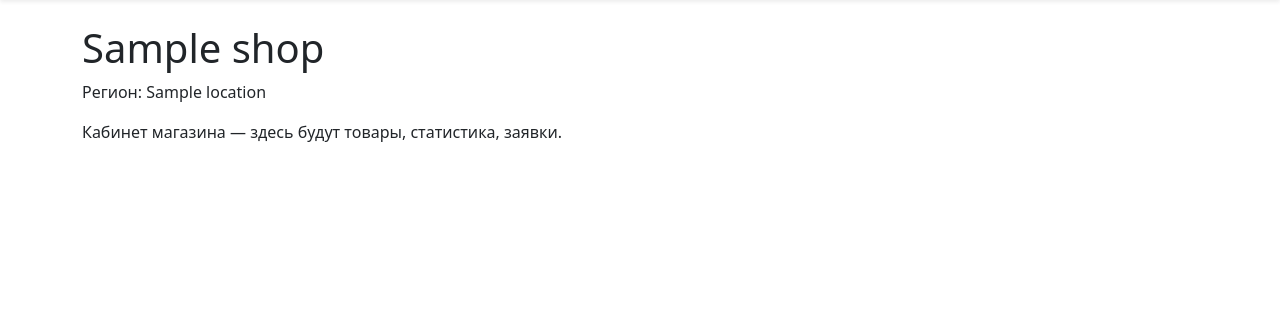
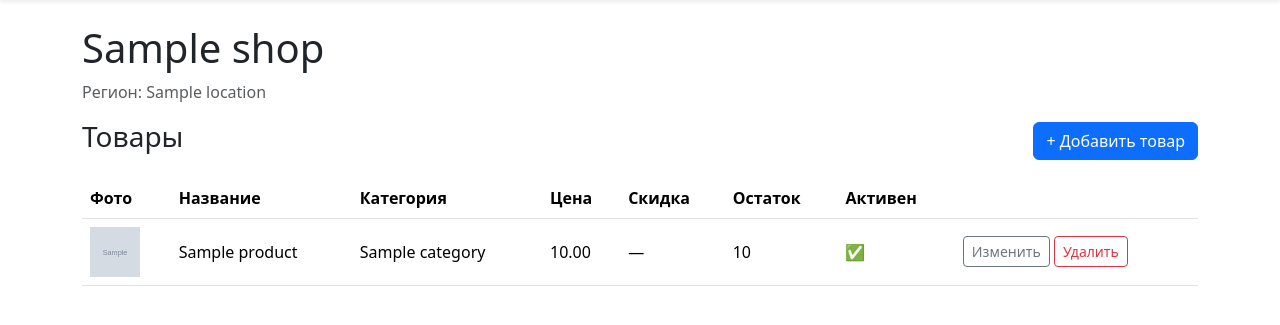
Before and after one commit to yunusrf275-commits/bozor, a Django app: page /shops/1/dashboard/ in a window 1280 px wide. Shown: the part 56-381 px from the top of the page. Run offline with Django 5.2, Linux system fonts and the light colour scheme; a user stored in the database is signed in; tables that the repository leaves empty hold one stand-in row (values such as "Sample post"); grey boxes marked "Sample" are stand-in pictures; some libraries are stand-ins or nearby versions.

Commit message:
Кабинет продавца: список товаров, добавление/редактирование/удаление

```diff
--- a/shops/urls.py
+++ b/shops/urls.py
@@ -6,5 +6,8 @@ from . import views
 app_name = 'shops'
 
 urlpatterns = [
-    path('<int:shop_id>/dashboard/', views.shop_dashboard, name='dashboard'),
+     path('<int:shop_id>/dashboard/', views.shop_dashboard, name='dashboard'),
+    path('<int:shop_id>/products/add/', views.product_add, name='product_add'),
+    path('<int:shop_id>/products/<int:product_id>/edit/', views.product_edit, name='product_edit'),
+    path('<int:shop_id>/products/<int:product_id>/delete/', views.product_delete, name='product_delete'),
 ]
--- a/shops/views.py
+++ b/shops/views.py
@@ -1,11 +1,80 @@
 
 
-from django.shortcuts import render, get_object_or_404
+from django.shortcuts import render, redirect, get_object_or_404
 from django.contrib.auth.decorators import login_required
 from .models import Shop
+from products.models import Product, ProductImage
+from categories.models import Category
 
 
 @login_required
 def shop_dashboard(request, shop_id):
     shop = get_object_or_404(Shop, id=shop_id, owner=request.user)
-    return render(request, 'shops/dashboard.html', {'shop': shop})
+    products = Product.objects.filter(shop=shop)
+    return render(request, 'shops/dashboard.html', {'shop': shop, 'products': products})
+
+
+@login_required
+def product_add(request, shop_id):
+    shop = get_object_or_404(Shop, id=shop_id, owner=request.user)
+    categories = Category.objects.all()
+
+    if request.method == 'POST':
+        name = request.POST.get('name')
+        category_id = request.POST.get('category')
+        price = request.POST.get('price')
+        discount_percent = request.POST.get('discount_percent') or 0
+        stock_quantity = request.POST.get('stock_quantity') or 0
+        description = request.POST.get('description', '')
+
+        product = Product.objects.create(
+            shop=shop,
+            category_id=category_id,
+            name=name,
+            price=price,
+            discount_percent=discount_percent,
+            stock_quantity=stock_quantity,
+            description=description,
+        )
+
+        for image in request.FILES.getlist('images'):
+            ProductImage.objects.create(product=product, image=image)
+
+        return redirect('shops:dashboard', shop_id=shop.id)
+
+    return render(request, 'shops/product_form.html', {'shop': shop, 'categories': categories})
+
+
+@login_required
+def product_edit(request, shop_id, product_id):
+    shop = get_object_or_404(Shop, id=shop_id, owner=request.user)
+    product = get_object_or_404(Product, id=product_id, shop=shop)
+    categories = Category.objects.all()
+
+    if request.method == 'POST':
+        product.name = request.POST.get('name')
+        product.category_id = request.POST.get('category')
+        product.price = request.POST.get('price')
+        product.discount_percent = request.POST.get('discount_percent') or 0
+        product.stock_quantity = request.POST.get('stock_quantity') or 0
+        product.description = request.POST.get('description', '')
+        product.save()
+
+        for image in request.FILES.getlist('images'):
+            ProductImage.objects.create(product=product, image=image)
+
+        return redirect('shops:dashboard', shop_id=shop.id)
+
+    return render(request, 'shops/product_form.html', {'shop': shop, 'categories': categories, 'product': product})
+
+
+@login_required
+def product_delete(request, shop_id, product_id):
+    shop = get_object_or_404(Shop, id=shop_id, owner=request.user)
+    product = get_object_or_404(Product, id=product_id, shop=shop)
+
+    if request.method == 'POST':
+        product.delete()
+        return redirect('shops:dashboard', shop_id=shop.id)
+
+    return render(request, 'shops/product_confirm_delete.html', {'shop': shop, 'product': product})
--- a/templates/shops/dashboard.html
+++ b/templates/shops/dashboard.html
@@ -4,6 +4,50 @@
 
 {% block content %}
     <h1>{{ shop.name }}</h1>
-    <p>Регион: {{ shop.location.name }}</p>
-    <p>Кабинет магазина — здесь будут товары, статистика, заявки.</p>
+    <p class="text-muted">Регион: {{ shop.location.name }}</p>
+
+    <div class="d-flex justify-content-between align-items-center mb-3">
+        <h3>Товары</h3>
+        <a href="{% url 'shops:product_add' shop.id %}" class="btn btn-primary">+ Добавить товар</a>
+    </div>
+
+    <table class="table table-hover align-middle">
+        <thead>
+            <tr>
+                <th>Фото</th>
+                <th>Название</th>
+                <th>Категория</th>
+                <th>Цена</th>
+                <th>Скидка</th>
+                <th>Остаток</th>
+                <th>Активен</th>
+                <th></th>
+            </tr>
+        </thead>
+        <tbody>
+            {% for product in products %}
+                <tr>
+                    <td>
+                        {% with product.images.first as first_image %}
+                            {% if first_image %}
+                                <img src="{{ first_image.image.url }}" width="50" height="50" style="object-fit: cover;">
+                            {% endif %}
+                        {% endwith %}
+                    </td>
+                    <td>{{ product.name }}</td>
+                    <td>{{ product.category.name }}</td>
+                    <td>{{ product.price }}</td>
+                    <td>{{ product.discount_percent|default:"—" }}{% if product.discount_percent %}%{% endif %}</td>
+                    <td>{{ product.stock_quantity }}</td>
+                    <td>{% if product.is_active %}✅{% else %}❌{% endif %}</td>
+                    <td>
+                        <a href="{% url 'shops:product_edit' shop.id product.id %}" class="btn btn-sm btn-outline-secondary">Изменить</a>
+                        <a href="{% url 'shops:product_delete' shop.id product.id %}" class="btn btn-sm btn-outline-danger">Удалить</a>
+                    </td>
+                </tr>
+            {% empty %}
+                <tr><td colspan="8">Пока нет товаров.</td></tr>
+            {% endfor %}
+        </tbody>
+    </table>
 {% endblock %}
```
Also changed, not shown: templates/shops/product_confirm_delete.html (added, +14 -0 lines), templates/shops/product_form.html (added, +55 -0 lines).
